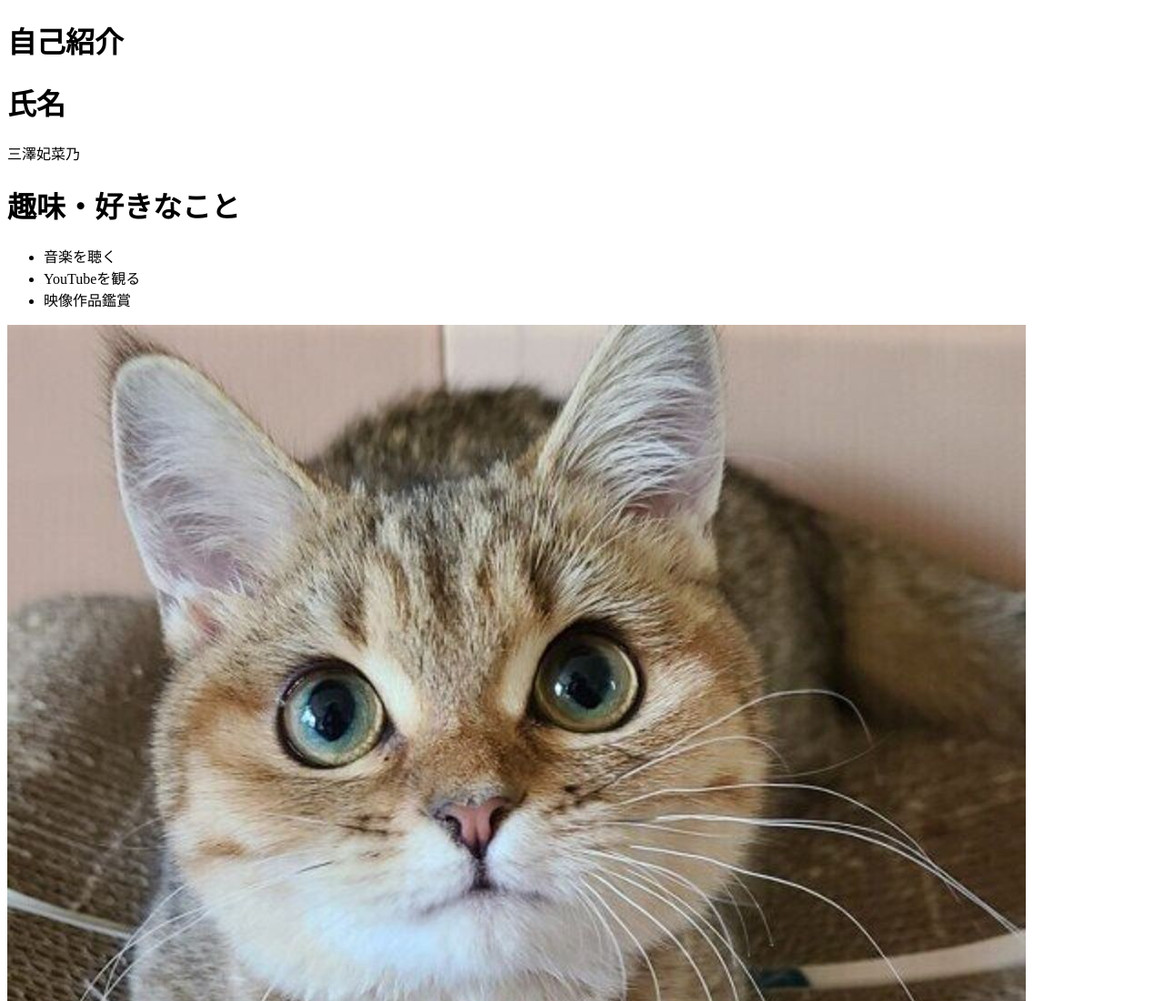
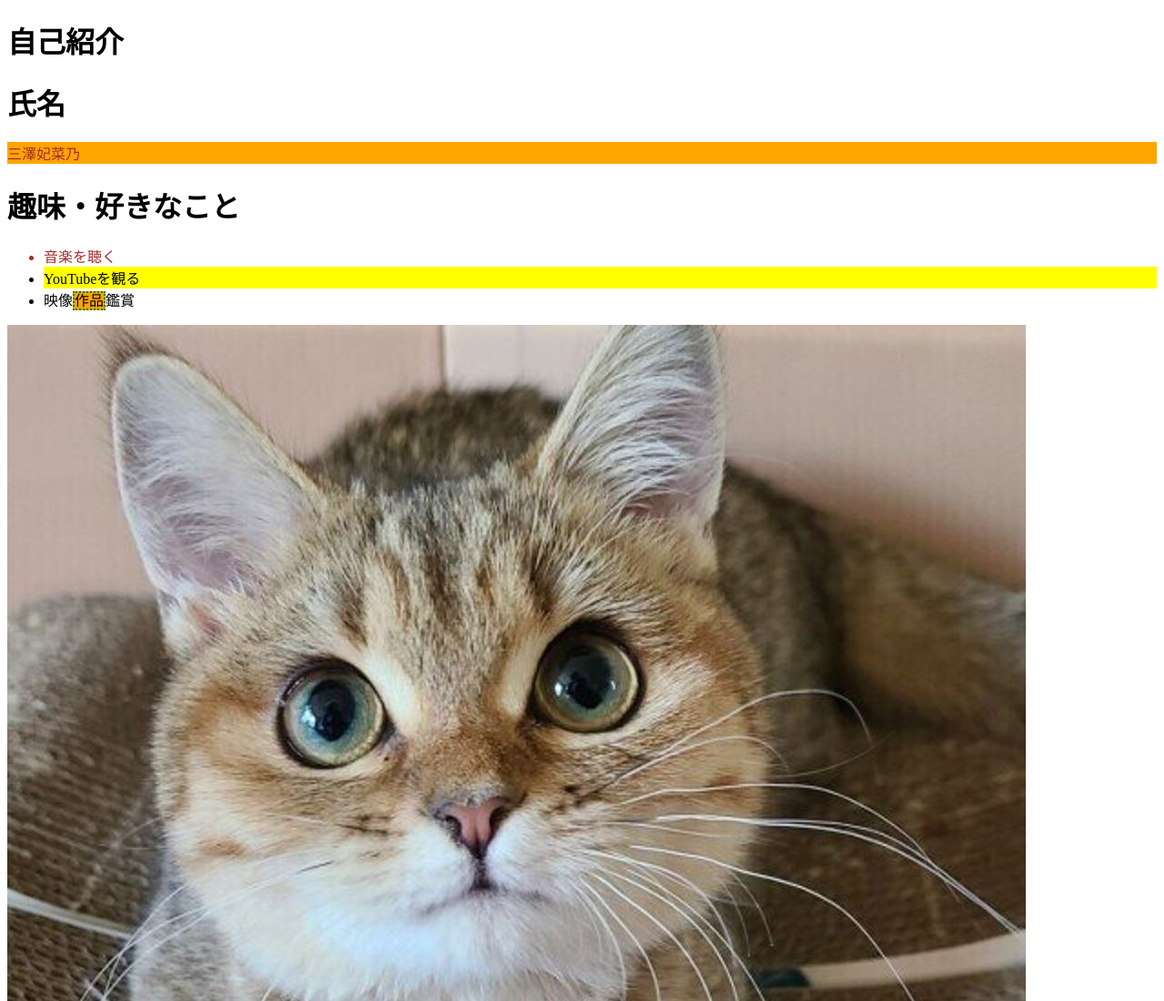
Before and after one commit to h26n03m20/WebDesign-Task, a plain HTML site: page profile/index.html in a window 1280 px wide. Shown: the top 1100 px of the page at 91% size. Drawn offline with Linux system fonts and the light colour scheme.

Commit message:
profileを装飾

```diff
--- a/profile/index.html
+++ b/profile/index.html
@@ -1,5 +1,11 @@
 <!DOCTYPE html>
-<html lang="ja">
+<html lang="en">
+<head>
+    <meta charset="UTF-8">
+    <meta name="viewport" content="width=device-width, initial-scale=1.0">
+    <title>Document</title>
+    <link rel = "stylesheet" href = "profile-style.css">
+</head>
     <head>
         <title>自己紹介</title>
     </head>
@@ -8,13 +14,15 @@
     <h1>自己紹介</h1>
         <!-- 見出し1 -->
     <h1>氏名</h1>
+    <div class="text-brown bg-orange">
     <p>三澤妃菜乃</p>
+    </div>
         <!--見出し1-->
     <h1>趣味・好きなこと</h1>
     <ul>
-        <li>音楽を聴く</li>
-        <li>YouTubeを観る</li>
-        <li>映像作品鑑賞</li>
+        <li class="text-brown">音楽を聴く</li>
+        <li id="bg-yellow">YouTubeを観る</li>
+        <li>映像<span class="bg-orange">作品</span>鑑賞</li>
     </ul>
     <img src="img/neko.jpg" alt="ネコ">
     </body>
--- /dev/null
+++ b/profile/profile-style.css
@@ -0,0 +1,12 @@
+.text-brown{
+    color:brown;
+}
+#bg-yellow{
+    background-color: yellow;
+}
+.bg-orange{
+    background-color: orange;
+}
+span{
+    border: 2px dotted green;
+}
```
Also changed, not shown: profile/img/shampoo.jpeg (added).
